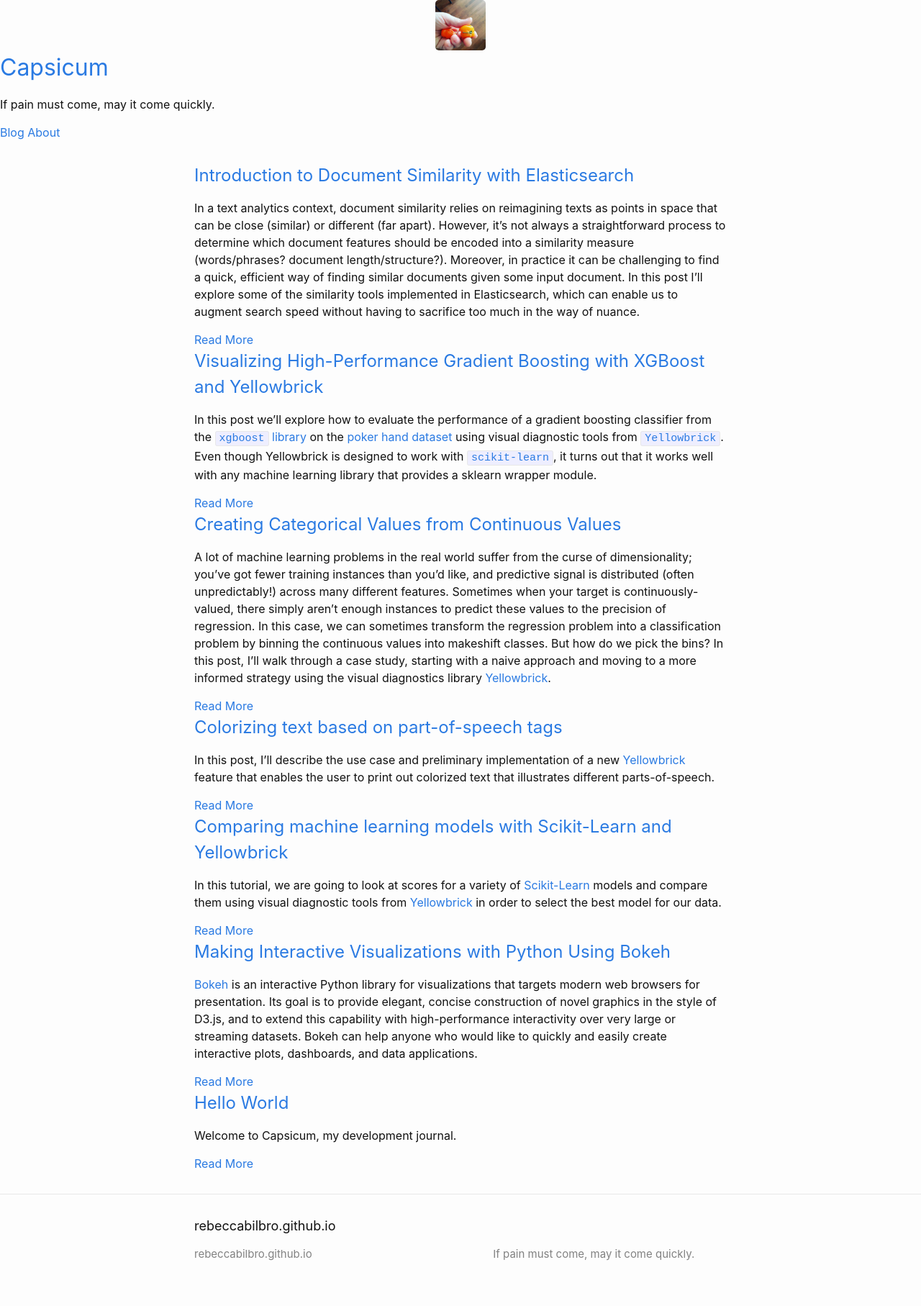
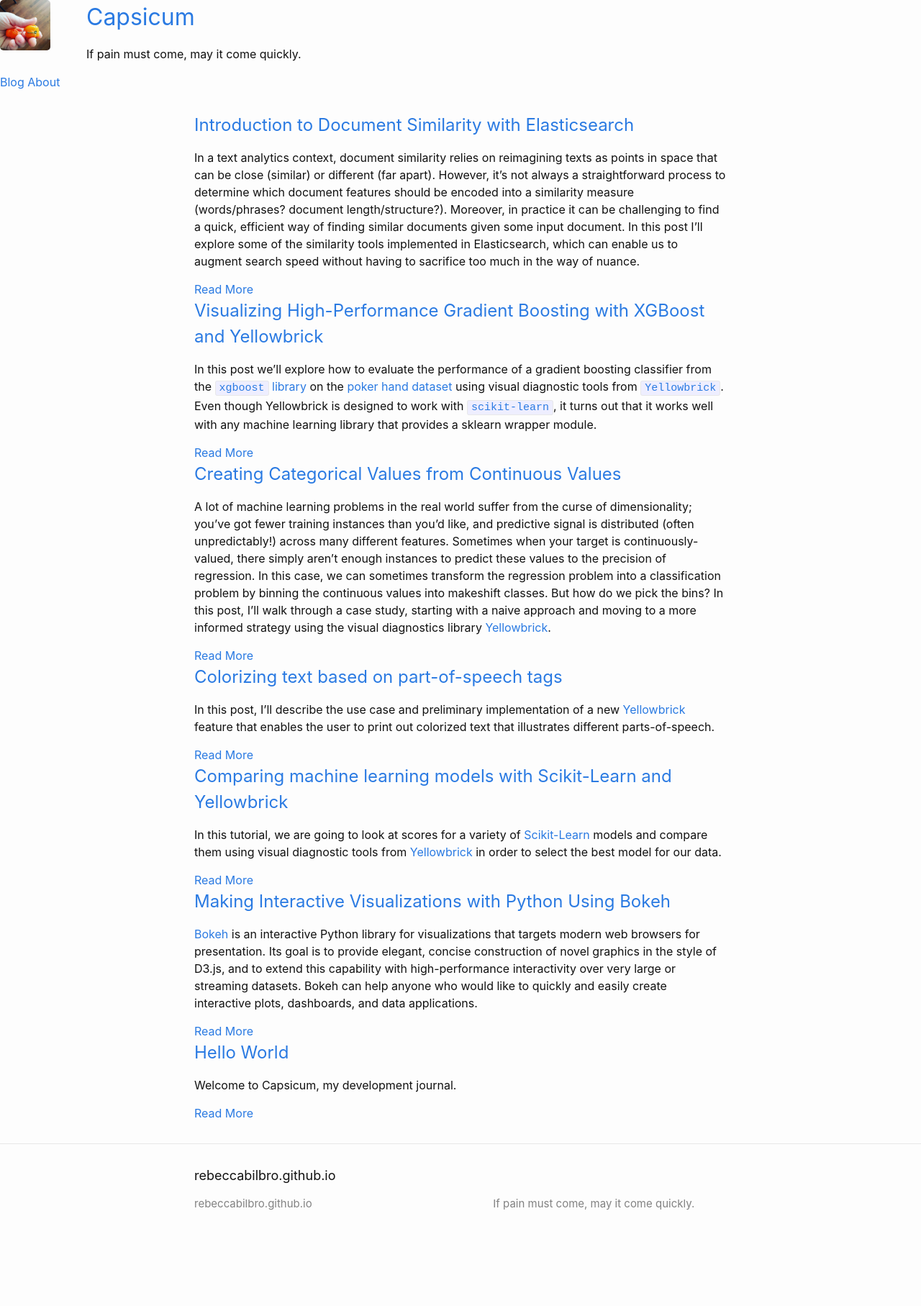
Before and after one commit to rebeccabilbro/rebeccabilbro.github.io, a Jekyll site: the page built from index.html, in a window 1280 px wide. Shown: the whole page at 72% size. Built offline with Jekyll 4.4.1, drawn with Linux system fonts in a browser that asks for light colours; after the commit the page ends 1745 px from its top, so only the background shows below that.

Commit message:
revert to left aligned avatar

```diff
--- a/_sass/minima/_base.scss
+++ b/_sass/minima/_base.scss
@@ -99,11 +99,16 @@ h1, h2, h3, h4, h5, h6 {
 
 
 .site-avatar {
+  float: left;
   width: 70px;
   height: 70px;
-  margin-left: auto;
-  margin-right: auto;
-  display: block;
+  margin-right: 50px;
+
+  //@include mobile {
+  //  float: none;
+  //  display: block;
+  //  margin: 0 auto;
+  //}
 
   img {
     border-radius: 5px;
```
